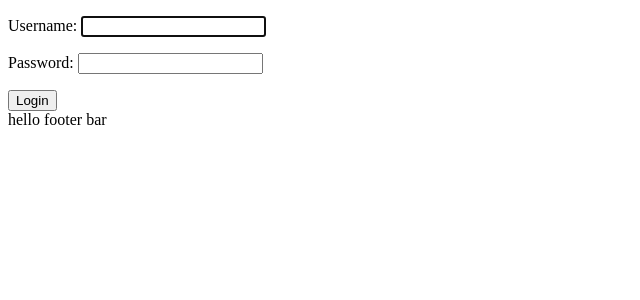
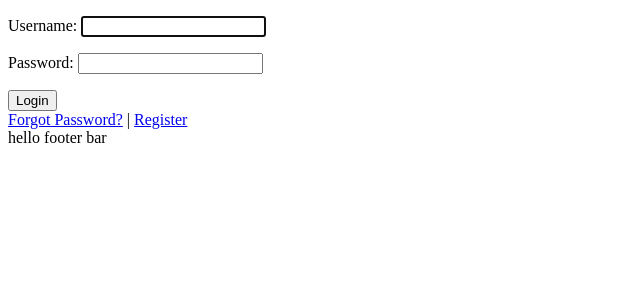
Before and after one commit to mattirizarry/CS396-Project, a Django app: page /accounts/login/ in a window 1280 px wide. Shown: the part 26-326 px from the top of the page, without its empty margins (0-640 px from the left). Run offline with Django 4.2, Linux system fonts and the light colour scheme.

Commit message:
Updated some login functionality to have change password button. Also created three test accounts.

```diff
--- a/dashboard/views.py
+++ b/dashboard/views.py
@@ -11,18 +11,12 @@ def index(request):
     return render(request, "index.html")
 
 def create_discussion_post(request):
-
-    print(request.user)
-
     if request.method == "POST":
         form = CreateDiscussionPostForm(request.POST)
 
         if form.is_valid():
             title = form.cleaned_data.get("title")
             content = form.cleaned_data.get("content")
-
-            # the discussionpost model also belongs to the user model
-            # so we can get the user from the request
 
             user = request.user
 
--- a/templates/registration/login.html
+++ b/templates/registration/login.html
@@ -7,4 +7,6 @@
             <button type="submit">Login</button>
         </form>
 
+        <a href="{% url 'password_reset' %}">Forgot Password?</a> | <a href="{% url 'register' %}">Register</a>
+
 {% endblock content %}
```
Also changed, not shown: README.md (added), db.sqlite3.
